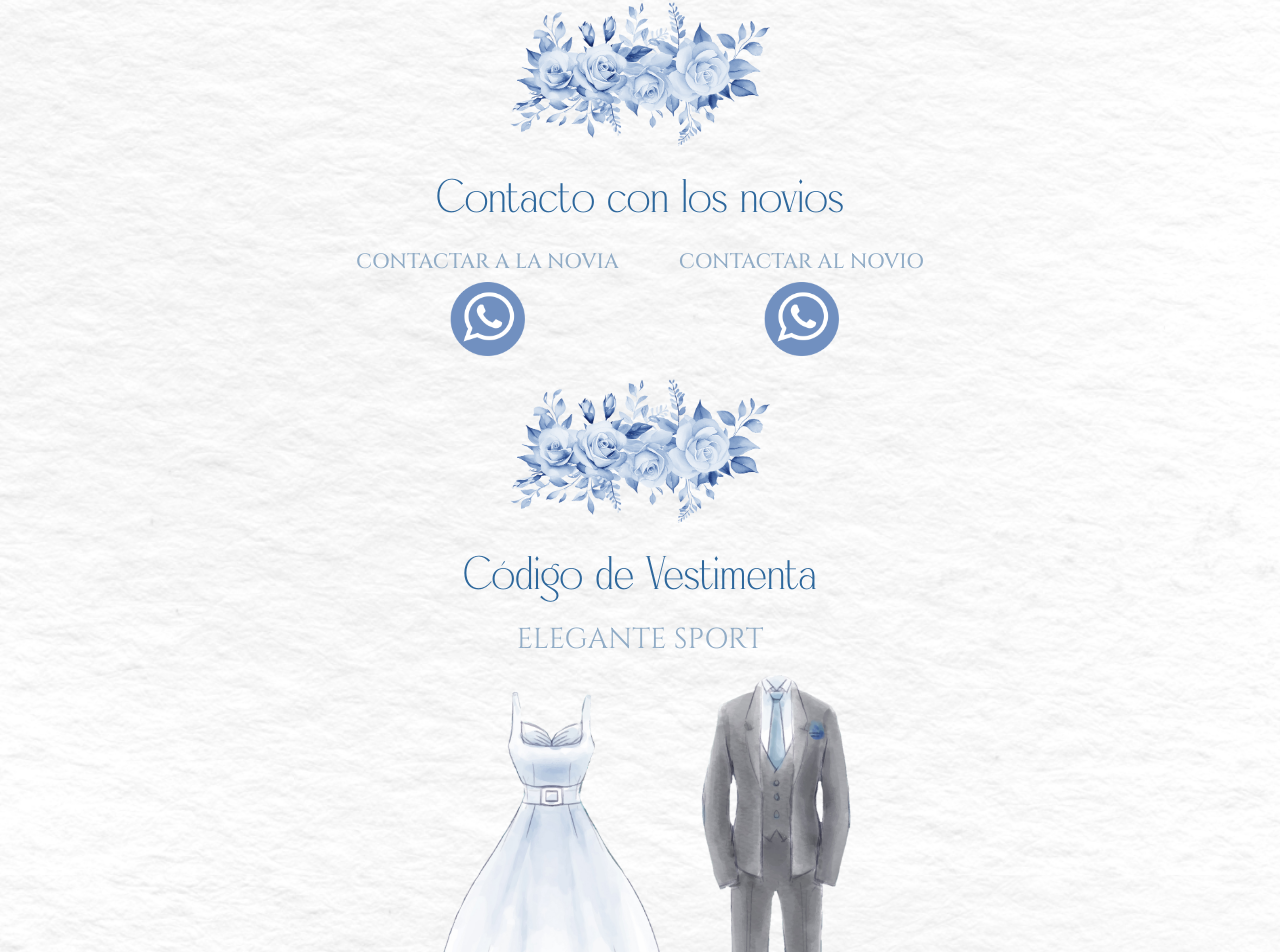
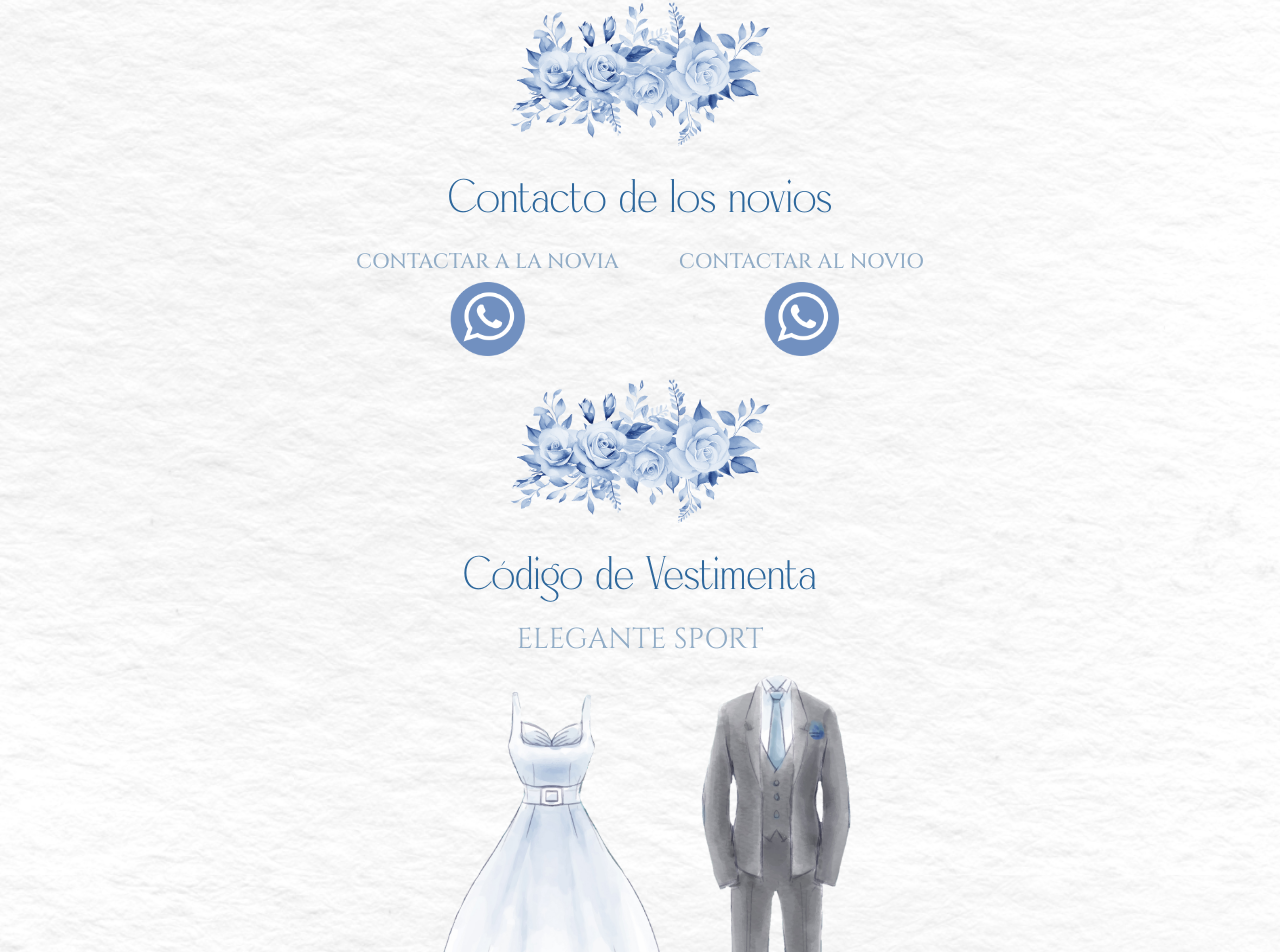
Before and after one commit to sofigandulfo/invitacion-casamiento, a React (Vite) app: page / in a window 1280 px wide. Shown: the part 2965-3917 px from the top of the page. Built offline with nearby package versions, Linux system fonts and the light colour scheme.

Commit message:
correccion titulo contacto

```diff
--- a/src/components/confirmacion-asistencia/ConfirmacionAsistencia.jsx
+++ b/src/components/confirmacion-asistencia/ConfirmacionAsistencia.jsx
@@ -11,7 +11,7 @@ function ConfirmacionAsistencia(){
                 <img src='/separador de textos chico.png' alt='Separador' className='separador-chico'></img>
 
 
-                <h2 className='confirmacion-titulo'>Contacto con los novios</h2>
+                <h2 className='confirmacion-titulo'>Contacto de los novios</h2>
             <div className="confirmacion-container">
 
                 <div className="contacto-item">
```
